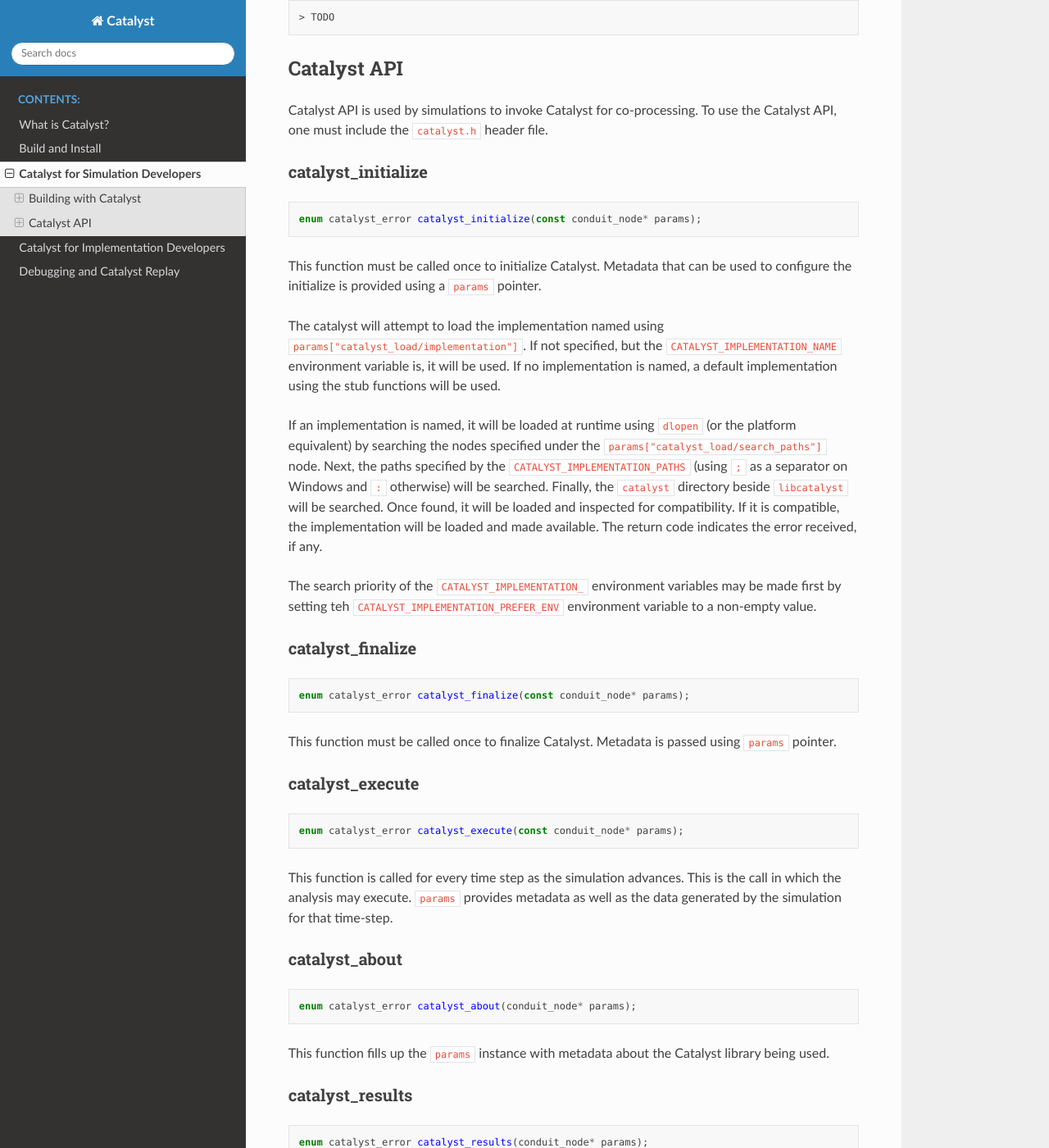
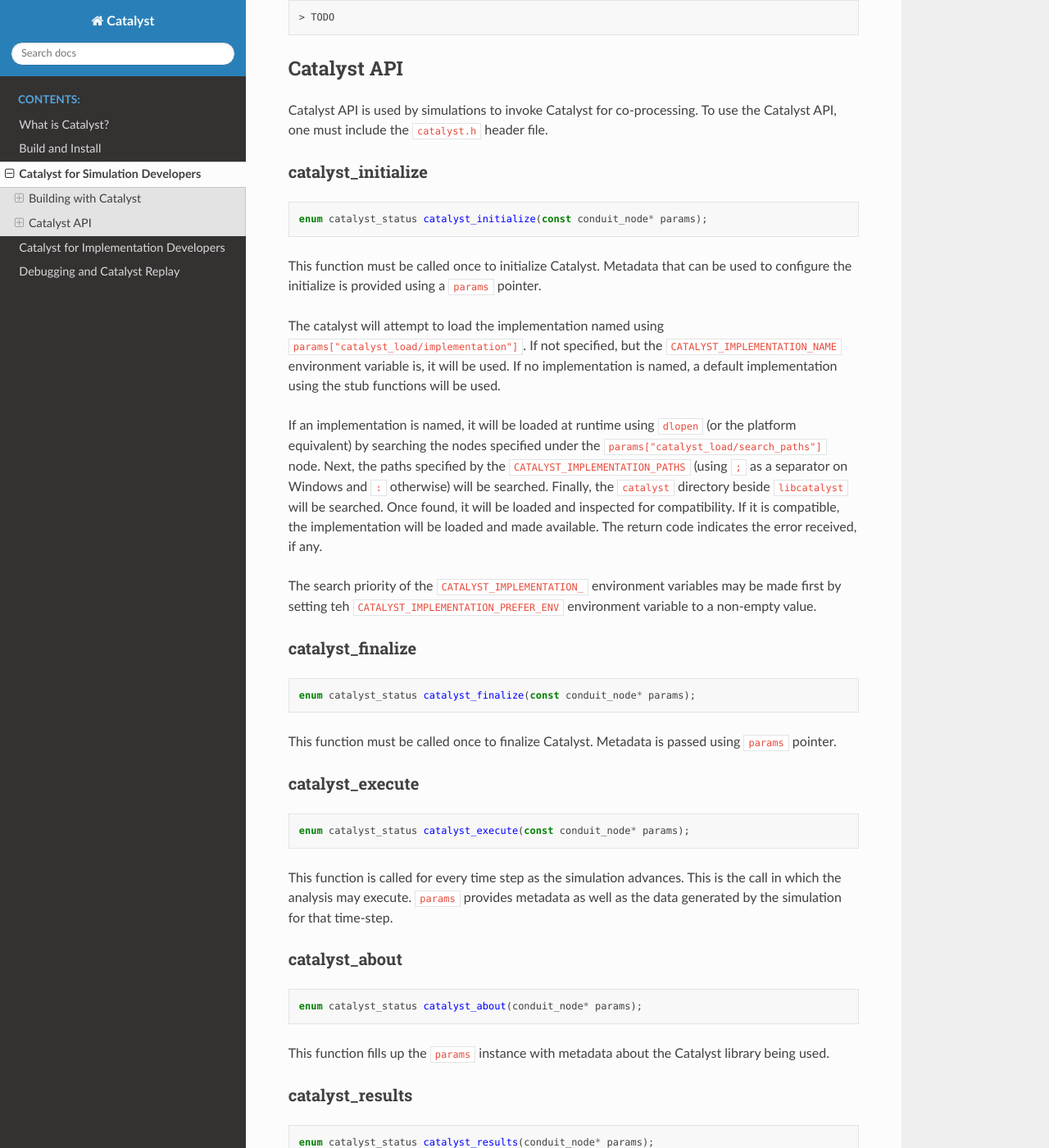
Before and after one commit to OpenChemistry/vtkcatalyst, a Sphinx documentation site: the page built from docs/for_simulation_developers.rst, in a window 1280 px wide and 1400 px high, scrolled down 1438 px. Shown: the whole window at 82% size. Built offline with Sphinx 7.4.7 and the Read the Docs theme 2.0.0, drawn with Linux system fonts in a browser that asks for light colours.

Commit message:
rename return enum to catalyst_status

```diff
--- a/docs/for_implementation_developers.rst
+++ b/docs/for_implementation_developers.rst
@@ -79,7 +79,7 @@
 
     ...
 
-    enum catalyst_error catalyst_about_MyImplName(conduit_node* params)
+    enum catalyst_status catalyst_about_MyImplName(conduit_node* params)
     {
       // convert to conduit::Node
       conduit::Node &cpp_params = (*conduit::cpp_node(params));
--- a/docs/for_simulation_developers.rst
+++ b/docs/for_simulation_developers.rst
@@ -84,7 +84,7 @@
 
 .. code-block:: c
 
-  enum catalyst_error catalyst_initialize(const conduit_node* params);
+  enum catalyst_status catalyst_initialize(const conduit_node* params);
 
 This function must be called once to initialize Catalyst. Metadata that can be
 used to configure the initialize is provided using a ``params`` pointer.
@@ -114,7 +114,7 @@
 
 .. code-block:: c
 
-  enum catalyst_error catalyst_finalize(const conduit_node* params);
+  enum catalyst_status catalyst_finalize(const conduit_node* params);
 
 This function must be called once to finalize Catalyst. Metadata is passed using
 ``params`` pointer.
@@ -124,7 +124,7 @@
 
 .. code-block:: c
 
-  enum catalyst_error catalyst_execute(const conduit_node* params);
+  enum catalyst_status catalyst_execute(const conduit_node* params);
 
 This function is called for every time step as the simulation advances. This is
 the call in which the analysis may execute. ``params`` provides metadata as well
@@ -136,7 +136,7 @@
 
 .. code-block:: c
 
-  enum catalyst_error catalyst_about(conduit_node* params);
+  enum catalyst_status catalyst_about(conduit_node* params);
 
 This function fills up the ``params`` instance with metadata about the Catalyst
 library being used.
@@ -146,7 +146,7 @@
 
 .. code-block:: c
 
-  enum catalyst_error catalyst_results(conduit_node* params);
+  enum catalyst_status catalyst_results(conduit_node* params);
 
 This function fills up the ``params`` instance with updated parameters values
 from the Catalyst implementation side.
```
Also changed, not shown: 17 other files.
